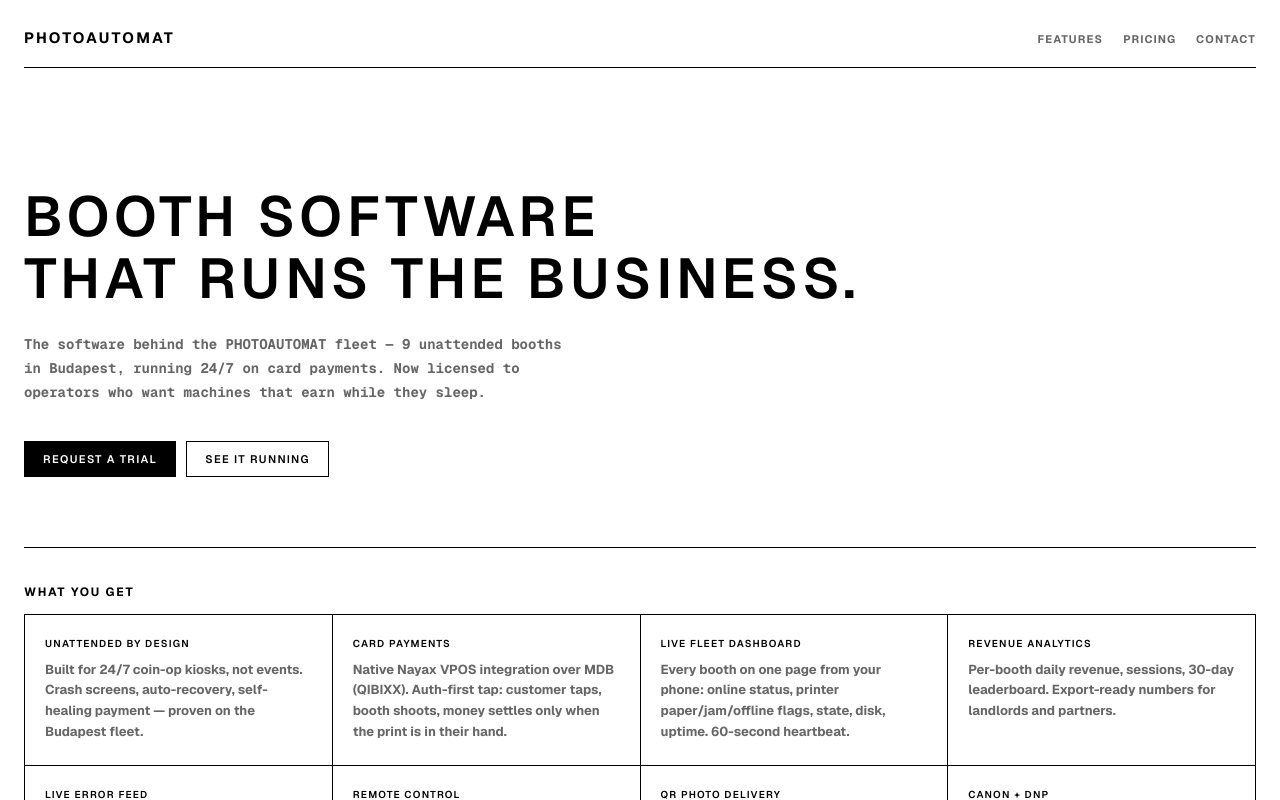
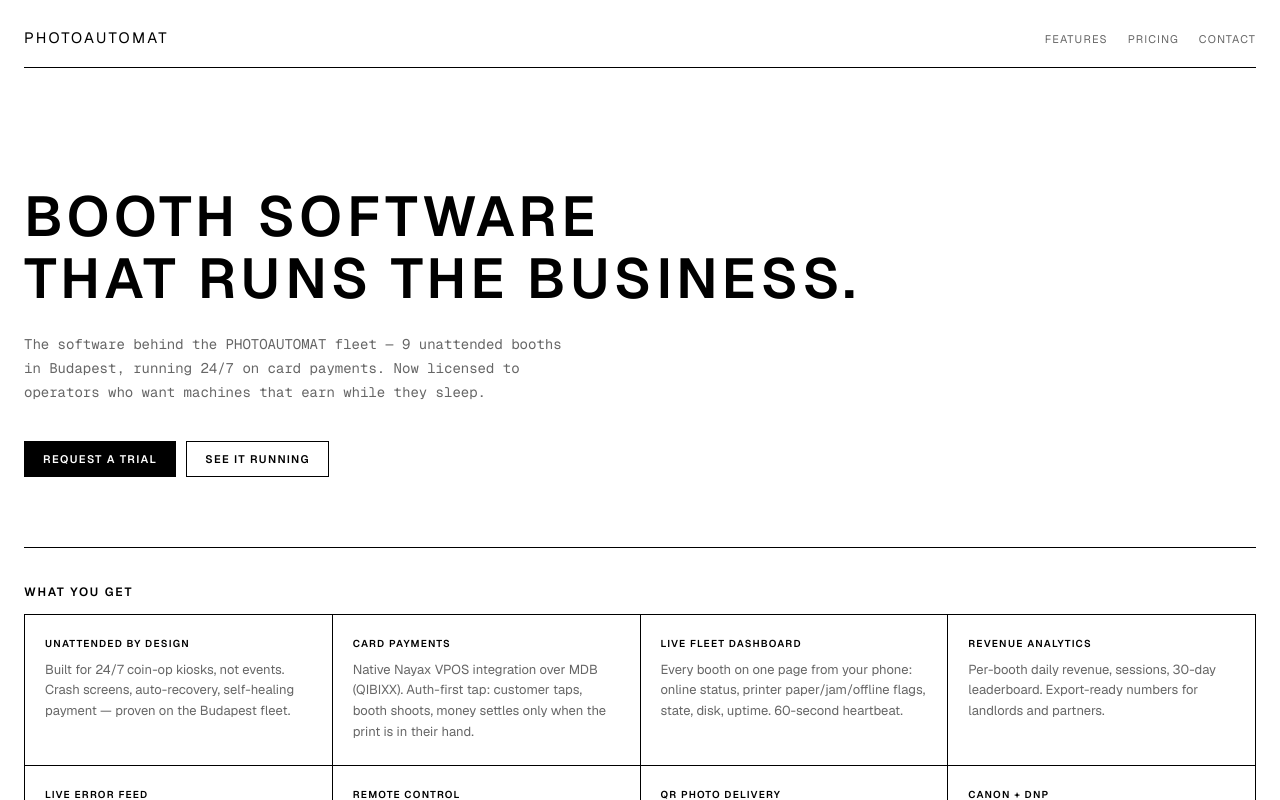
Before and after one commit to semseiizsak/photobooth_app, a Next.js app: page /software in a window 1280 px wide. Built offline with nearby package versions, Linux system fonts and the light colour scheme.

Commit message:
Fix scrolling + typography on dashboard//software pages; unlink /software from homepage
Mirror of photobooth-dslr-software web/ — see commit there for details.

Co-Authored-By: Claude Fable 5 <noreply@anthropic.com>
Claude-Session: https://claude.ai/code/session_0165UdawfVds9ahqgqpHTr2M

```diff
--- a/app/dashboard/pb.css
+++ b/app/dashboard/pb.css
@@ -15,10 +15,17 @@
   color: var(--pbd-fg);
   font-family: var(--pbd-sans);
   font-size: 14px;
-  min-height: 100vh;
+
+  /* The public homepage locks document scrolling (html,body overflow:hidden)
+     for its booth animation, so .pbd pages scroll themselves. */
+  height: 100vh;
+  overflow-y: auto;
+  -webkit-overflow-scrolling: touch;
 }
 
-.pbd * { box-sizing: border-box; }
+/* The homepage also sets *{font-weight:700} globally — reset it here and let
+   the explicit 600s below re-assert themselves (they have higher specificity). */
+.pbd, .pbd * { box-sizing: border-box; font-weight: 400; }
 .pbd a { color: inherit; text-decoration: none; }
 
 .pbd .wrap { max-width: 1280px; margin: 0 auto; padding: 0 24px 80px; }
@@ -128,7 +135,7 @@
 
 .pbd .section { margin: 36px 0 14px; display: flex; align-items: baseline; gap: 16px; }
 .pbd .section h2 {
-  font-size: 12px; margin: 0;
+  font-size: 12px; margin: 0; font-weight: 600;
   text-transform: uppercase; letter-spacing: 0.15em;
 }
 .pbd .section .label { margin-left: auto; }
--- a/app/page.tsx
+++ b/app/page.tsx
@@ -600,7 +600,6 @@ export default function Page() {
         <a href="https://wa.me/36703361957">WHATSAPP</a>
         <a href="/locations" target="_blank" rel="noopener noreferrer">VISIT THE REAL ONE</a>
         <a href="mailto:franchise@photoautomat.hu">FRANCHISE</a>
-        <a href="/software">SOFTWARE</a>
       </div>
 
       {/* CREDIT TRADEMARK */}
```
Also changed, not shown: app/s/[id]/page.js (+7 -5 lines).
